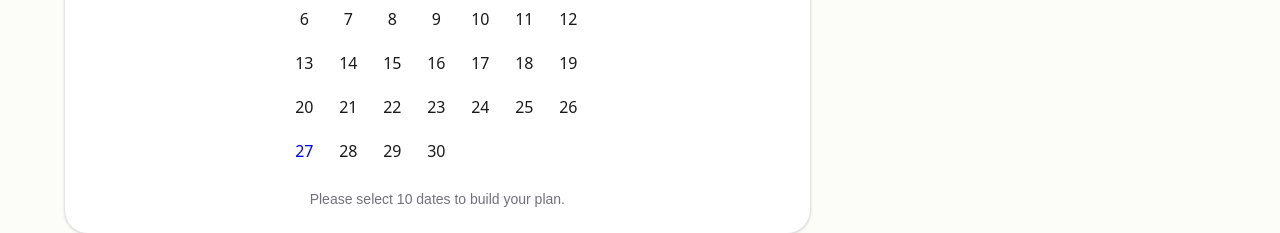
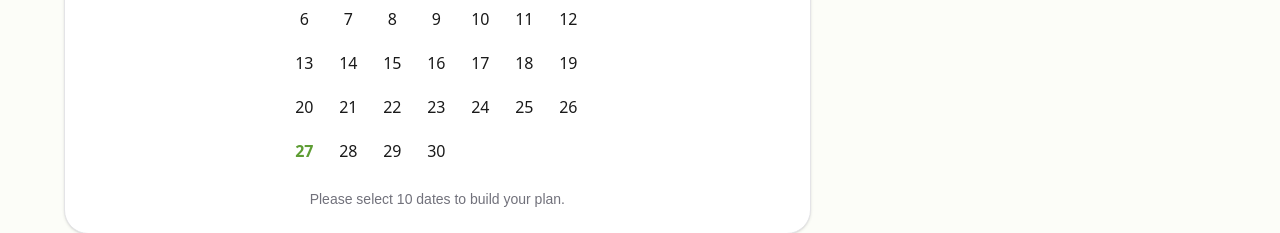
Before and after one commit to Shabbir-Nuruddin/tossandtaste, a Next.js app: page /cart in a window 1280 px wide. Shown: the part 1080-1313 px from the top of the page. Built offline with nearby package versions, Linux system fonts and the light colour scheme.

Commit message:
fix: react-day-picker classNames

```diff
--- a/src/app/cart/page.tsx
+++ b/src/app/cart/page.tsx
@@ -217,8 +217,8 @@ export default function CheckoutPage() {
                 onSelect={handleDateSelect}
                 className="font-sans"
                 classNames={{
-                  day_selected: "bg-[#5e9d34] text-white hover:bg-[#4a8027] hover:text-white rounded-full",
-                  day_today: "font-black text-[#5e9d34]"
+                  selected: "bg-[#5e9d34] text-white hover:bg-[#4a8027] hover:text-white rounded-full",
+                  today: "font-black text-[#5e9d34]"
                 }}
               />
               {selectedDates.length === 0 && (
```
